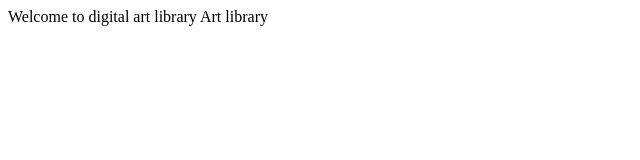
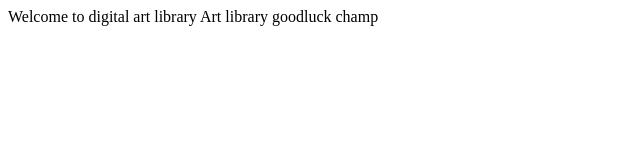
Before and after one commit to Scarcapone/basic, a plain HTML site: page index.html in a window 1280 px wide. Shown: the whole page, without its empty margins (0-640 px from the left). Drawn offline with Linux system fonts and the light colour scheme.

Commit message:
added goodluck message

```diff
--- a/index.html
+++ b/index.html
@@ -4,4 +4,6 @@
 
   Art library
 
+  goodluck champ
+
 </html>
```
